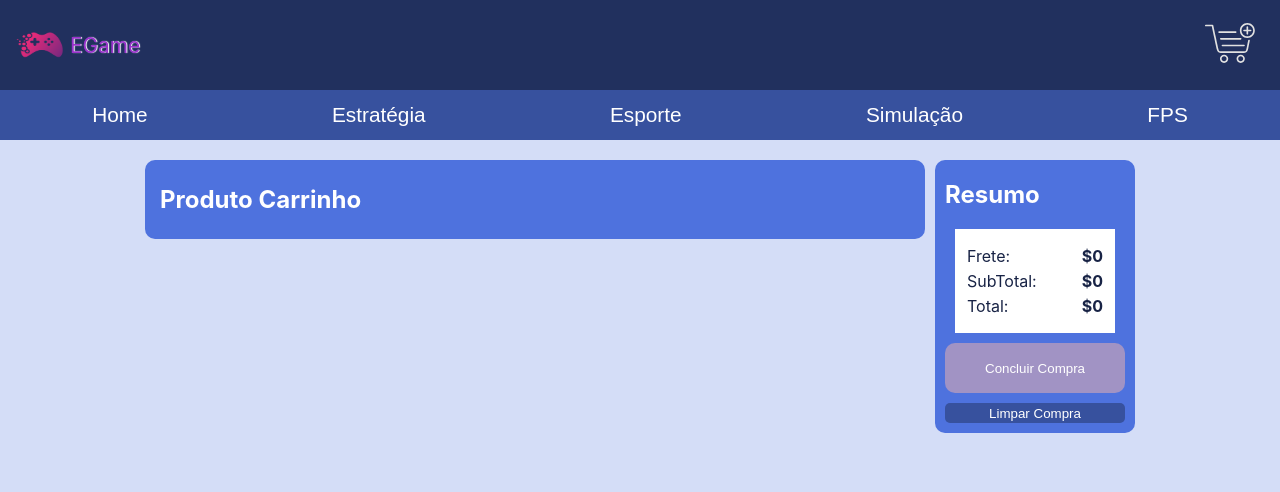
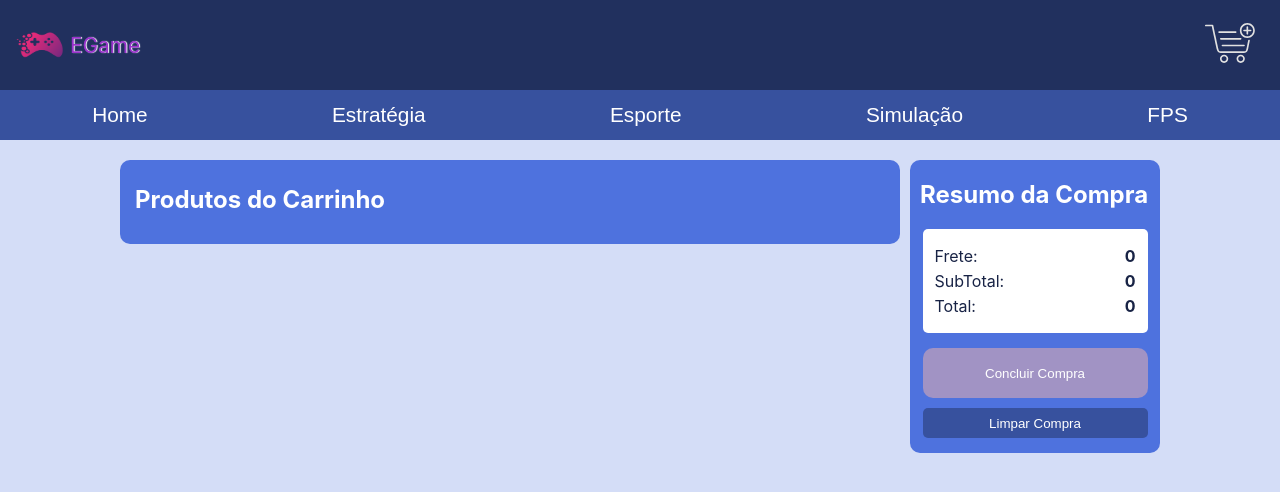
Before and after one commit to martex84/projetoEcommerceGames, a React (Create React App) app in the folder frontend/: page /carrinho in a window 1280 px wide. Shown: the top 492 px of the page. Built offline with nearby package versions, Linux system fonts and the light colour scheme.

Commit message:
Conclusao Pagina Carrinho 2.0

```diff
--- a/frontend/src/css/carrinho.css
+++ b/frontend/src/css/carrinho.css
@@ -27,7 +27,7 @@
 #containerGrupoProdutosCarrinho {
     width: 780px;
     margin-right: 10px;
-    padding: 5px;
+    padding: 5px 5px 10px 5px;
     display: flex;
     flex-direction: column;
     justify-content: center;
@@ -110,7 +110,7 @@
 
 */
 #containerResultadoCheckout {
-    width: 200px;
+    width: 250px;
     min-width: 200px;
     display: flex;
     flex-direction: column;
@@ -125,18 +125,19 @@
     height: 100%;
     margin: 0;
     padding: 20px 10px;
-
 }
 
 #dadosResultadoCarrinho {
-    width: 80%;
+    width: 90%;
     padding: 12px;
     background-color: #ffff;
+    border-radius: 5px;
 }
 
 #containerGrupoBotaoResultadoCarrinho {
     width: 100%;
     height: 100px;
+    margin: 10px 0;
     display: flex;
     flex-wrap: nowrap;
     flex-direction: column;
@@ -179,7 +180,7 @@
 }
 
 .botaoLimpar {
-    height: 20px;
+    height: 30px;
     margin-top: 10px;
     border-radius: 5px;
     background-color: #37519E;
--- a/frontend/src/view/pages/carrinho.jsx
+++ b/frontend/src/view/pages/carrinho.jsx
@@ -18,16 +18,38 @@ function Carrinho() {
         total: 0,
     })
 
+    function limparCarrinho() {
+        localStorage.removeItem("itemCarrinho");
+
+        window.location.reload();
+    }
+
+    function concluirCompra() {
+        alert("Obrigado por comprar na EGame!");
+
+        limparCarrinho();
+    }
+
     function calcularValores() {
         let frete = 0;
         let subtotal = 0;
         let total = 0;
 
         valorLocalStorage.map(componente => {
+            frete = frete + 10;
             subtotal = subtotal + componente.price;
-            frete = frete + 10;
             total = frete + subtotal;
         })
+
+        if (subtotal > 250) {
+            frete = "Gratis!";
+        }
+        else {
+            frete = `R$ ${frete}`;
+        }
+
+        subtotal = `R$ ${subtotal}`;
+        total = `R$ ${total}`;
 
         setCalculoProdutos({
             frete,
@@ -96,7 +118,7 @@ function Carrinho() {
             <section id="sectionCarrinho">
                 <div id="containerGrupoProdutosCarrinho">
                     <h2 id="tituloGrupoProduto">
-                        Produto Carrinho
+                        Produtos do Carrinho
                     </h2>
                     <div id="grupoProdutosCarrinho">
                         {componenteProduto}
@@ -104,28 +126,32 @@ function Carrinho() {
                 </div>
                 <div id="containerResultadoCheckout">
                     <h2 id="tituloResultadoCheckout">
-                        Resumo
+                        Resumo da Compra
                     </h2>
                     <div id="dadosResultadoCarrinho">
                         <p className="informacaoResultado">
                             <span>{`Frete: `}</span>
-                            <span className="negrito">${calculoProdutos.frete}</span>
+                            <span className="negrito">{calculoProdutos.frete}</span>
                         </p>
                         <p className="informacaoResultado">
                             <span>{`SubTotal: `}</span>
-                            <span className="negrito">${calculoProdutos.subtotal}</span>
+                            <span className="negrito">{calculoProdutos.subtotal}</span>
                         </p>
                         <p className="informacaoResultado">
                             <span>{`Total: `}</span>
-                            <span className="negrito">${calculoProdutos.total}</span>
+                            <span className="negrito">{calculoProdutos.total}</span>
                         </p>
                     </div>
                     <div id="containerGrupoBotaoResultadoCarrinho">
                         <div className="containerBotaoResultadoCarrinho">
-                            <button className="botaoResultado botaoTotal">Concluir Compra</button>
+                            <button className="botaoResultado botaoTotal" onClick={e => concluirCompra()}>
+                                Concluir Compra
+                            </button>
                         </div>
                         <div className="containerBotaoResultadoCarrinho">
-                            <button className="botaoResultado botaoLimpar">Limpar Compra</button>
+                            <button className="botaoResultado botaoLimpar" onClick={e => limparCarrinho()}>
+                                Limpar Compra
+                            </button>
                         </div>
                     </div>
                 </div>
```
